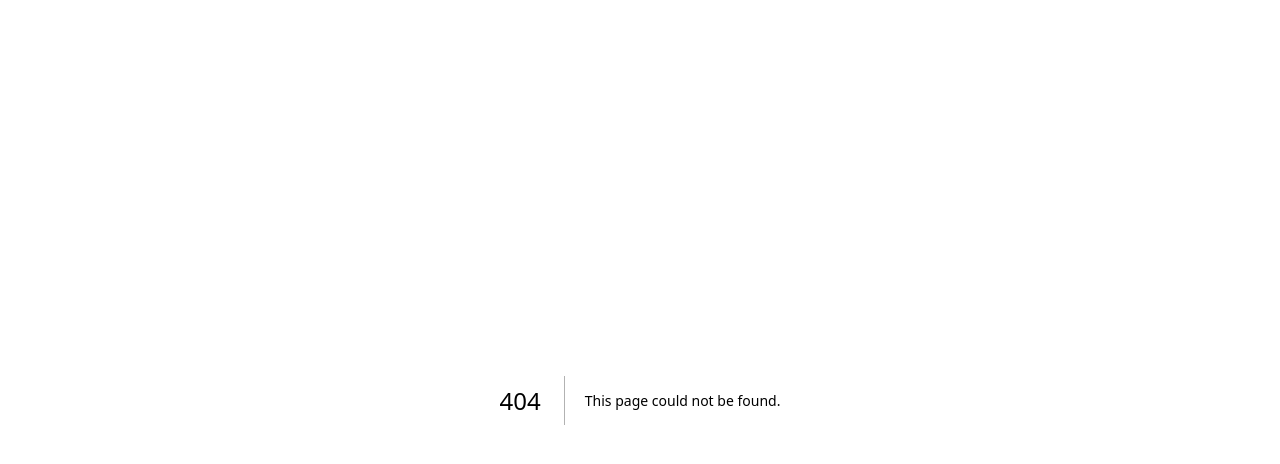
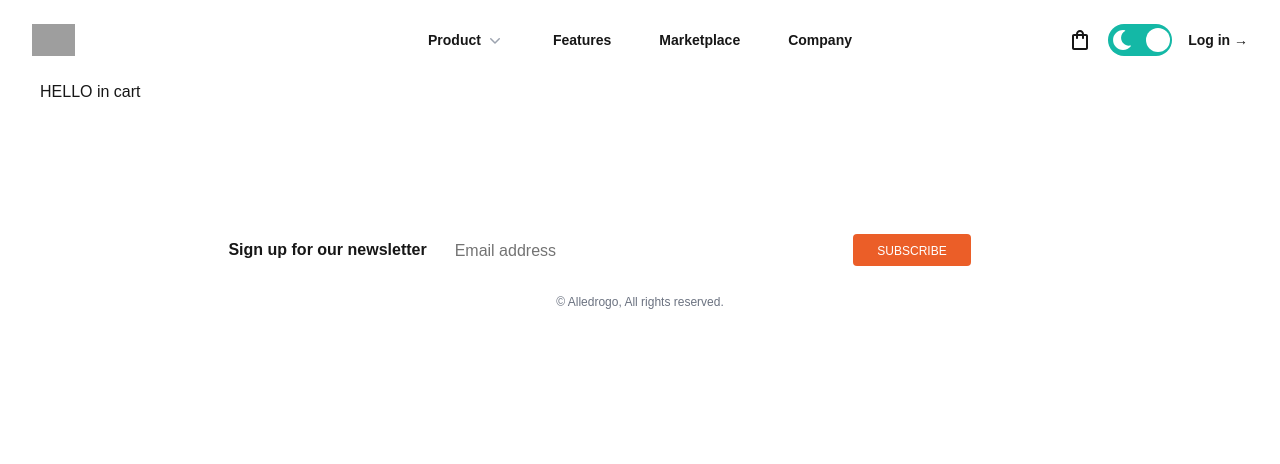
Before and after one commit to loryszek21/AlledrogoProject, a Next.js app in the folder frontend/: page /cart in a window 1280 px wide. Before the commit this address had no page. Shown: the top 464 px of the page. Built offline with nearby package versions, Linux system fonts and the light colour scheme; grey boxes are pictures that could not be loaded.

Commit message:
add cart page and icon to header

```diff
--- a/frontend/src/app/(site)/components/Header/Header.js
+++ b/frontend/src/app/(site)/components/Header/Header.js
@@ -22,6 +22,8 @@ import {
   XMarkIcon,
 } from '@heroicons/react/24/outline'
 import { ChevronDownIcon, PhoneIcon, PlayCircleIcon } from '@heroicons/react/20/solid'
+import { MdOutlineShoppingBag } from "react-icons/md";
+
 // import ThemeToggle from '../ThemeToggle/ThemeToggle'
 
 const products = [
@@ -44,7 +46,7 @@ export default function Example() {
       <nav aria-label="Global" className="mx-auto flex max-w-7xl items-center justify-between p-6 lg:px-8">
         <div className="flex lg:flex-1">
           <a href="#" className="-m-1.5 p-1.5">
-            <span className="sr-only">Your Company</span>
+            <span className="sr-only">Alledrogo</span>
             <img
               alt=""
               src="https://tailwindui.com/plus/img/logos/mark.svg?color=indigo&shade=600"
@@ -119,6 +121,10 @@ export default function Example() {
         </PopoverGroup>
         <div className="hidden lg:flex lg:flex-1 lg:justify-end">
           <div className="flex items-center gap-x-4">
+            <a href="/cart" className="text-2xl text-dark hover:text-medium dark:text-white ">
+          <MdOutlineShoppingBag />
+          </a>
+
 
           <ThemeToggle />
           <a href="/login" className="text-sm font-semibold leading-6 dark:text-white">
@@ -130,7 +136,7 @@ export default function Example() {
       <Dialog open={mobileMenuOpen} onClose={setMobileMenuOpen} className="lg:hidden">
 
         <div className="fixed inset-0 z-10" />
-        <DialogPanel className="fixed inset-y-0 right-0 z-10 w-full overflow-y-auto bg-white px-6 py-6 sm:max-w-sm sm:ring-1 sm:ring-gray-900/10">
+        <DialogPanel className="fixed inset-y-0 right-0 z-10 w-full overflow-y-auto bg-white dark:bg-dark dark:text-white px-6 py-6 sm:max-w-sm sm:ring-1 sm:ring-gray-900/10">
           <div className="flex items-center justify-between">
           <ThemeToggle />
             <a href="#" className="-m-1.5 p-1.5">
@@ -155,7 +161,7 @@ export default function Example() {
             <div className="-my-6 divide-y divide-gray-500/10">
               <div className="space-y-2 py-6">
                 <Disclosure as="div" className="-mx-3">
-                  <DisclosureButton className="group flex w-full items-center justify-between rounded-lg py-2 pl-3 pr-3.5 text-base font-semibold leading-7 text-gray-900 hover:bg-gray-50">
+                  <DisclosureButton className="group flex w-full items-center justify-between rounded-lg py-2 pl-3 pr-3.5 text-base font-semibold leading-7 dark:bg-dark dark:text-white dark:hover:bg-medium text-gray-900 hover:bg-gray-50">
                     Product
                     <ChevronDownIcon aria-hidden="true" className="h-5 w-5 flex-none group-data-[open]:rotate-180" />
                   </DisclosureButton>
@@ -165,7 +171,7 @@ export default function Example() {
                         key={item.name}
                         as="a"
                         href={item.href}
-                        className="block rounded-lg py-2 pl-6 pr-3 text-sm font-semibold leading-7 text-gray-900 hover:bg-gray-50"
+                        className="block rounded-lg py-2 pl-6 pr-3 text-sm font-semibold leading-7 text-gray-900 hover:bg-gray-50 dark:bg-dark dark:text-white dark:hover:bg-medium"
                       >
                         {item.name}
                       </DisclosureButton>
@@ -174,19 +180,19 @@ export default function Example() {
                 </Disclosure>
                 <a
                   href="#"
-                  className="-mx-3 block rounded-lg px-3 py-2 text-base font-semibold leading-7 text-gray-900 hover:bg-gray-50"
+                  className="-mx-3 block rounded-lg px-3 py-2 text-base font-semibold leading-7 dark:bg-dark dark:text-white dark:hover:bg-medium text-gray-900 hover:bg-gray-50"
                 >
                   Features
                 </a>
                 <a
                   href="#"
-                  className="-mx-3 block rounded-lg px-3 py-2 text-base font-semibold leading-7 text-gray-900 hover:bg-gray-50"
+                  className="-mx-3 block rounded-lg px-3 py-2 text-base font-semibold leading-7 dark:bg-dark dark:text-white dark:hover:bg-medium text-gray-900 hover:bg-gray-50"
                 >
                   Marketplace
                 </a>
                 <a
                   href="#"
-                  className="-mx-3 block rounded-lg px-3 py-2 text-base font-semibold leading-7 text-gray-900 hover:bg-gray-50"
+                  className="-mx-3 block rounded-lg px-3 py-2 text-base font-semibold leading-7 dark:bg-dark dark:text-white dark:hover:bg-medium  text-gray-900 hover:bg-gray-50"
                 >
                   Company
                 </a>
@@ -194,7 +200,7 @@ export default function Example() {
               <div className="py-6">
                 <a
                   href="#"
-                  className="-mx-3 block rounded-lg px-3 py-2.5 text-base font-semibold leading-7 text-gray-900 hover:bg-gray-50"
+                  className="-mx-3 block rounded-lg px-3 py-2.5 text-base font-semibold leading-7 dark:bg-dark dark:text-white dark:hover:bg-medium text-gray-900 hover:bg-gray-50"
                 >
                   Log in
                 </a>
--- a/frontend/src/app/(site)/components/ProductGrid/ProductGrid.js
+++ b/frontend/src/app/(site)/components/ProductGrid/ProductGrid.js
@@ -8,8 +8,8 @@ const ProductGrid = ({ products }) => {
     <div className="grid grid-cols-1 sm:grid-cols-2 md:grid-cols-3 lg:grid-cols-4 gap-4 md:gap-6 lg:gap-8">
       {products.map((product) => (
            <Link
-           key={product.product_id}
-           href={`/products/${product.product_id}`} // Dynamiczny link do strony produktu
+           key={product.id}
+           href={`/products/${product.id}`} // Dynamiczny link do strony produktu
            passHref
          >
         <div
--- /dev/null
+++ b/frontend/src/app/cart/page.js
@@ -0,0 +1,18 @@
+"use client";
+import Header from "@/app/(site)/components/Header/Header";
+import Footer from "@/app/(site)/components/Footer/Footer";
+
+function Cart() {
+
+
+    return (
+      <>
+        <Header />
+        <div className="dark:bg-dark px-10 max-w-full">
+          HELLO in cart
+        </div>
+        <Footer />
+      </>
+    );
+  }
+  export default Cart;
```
